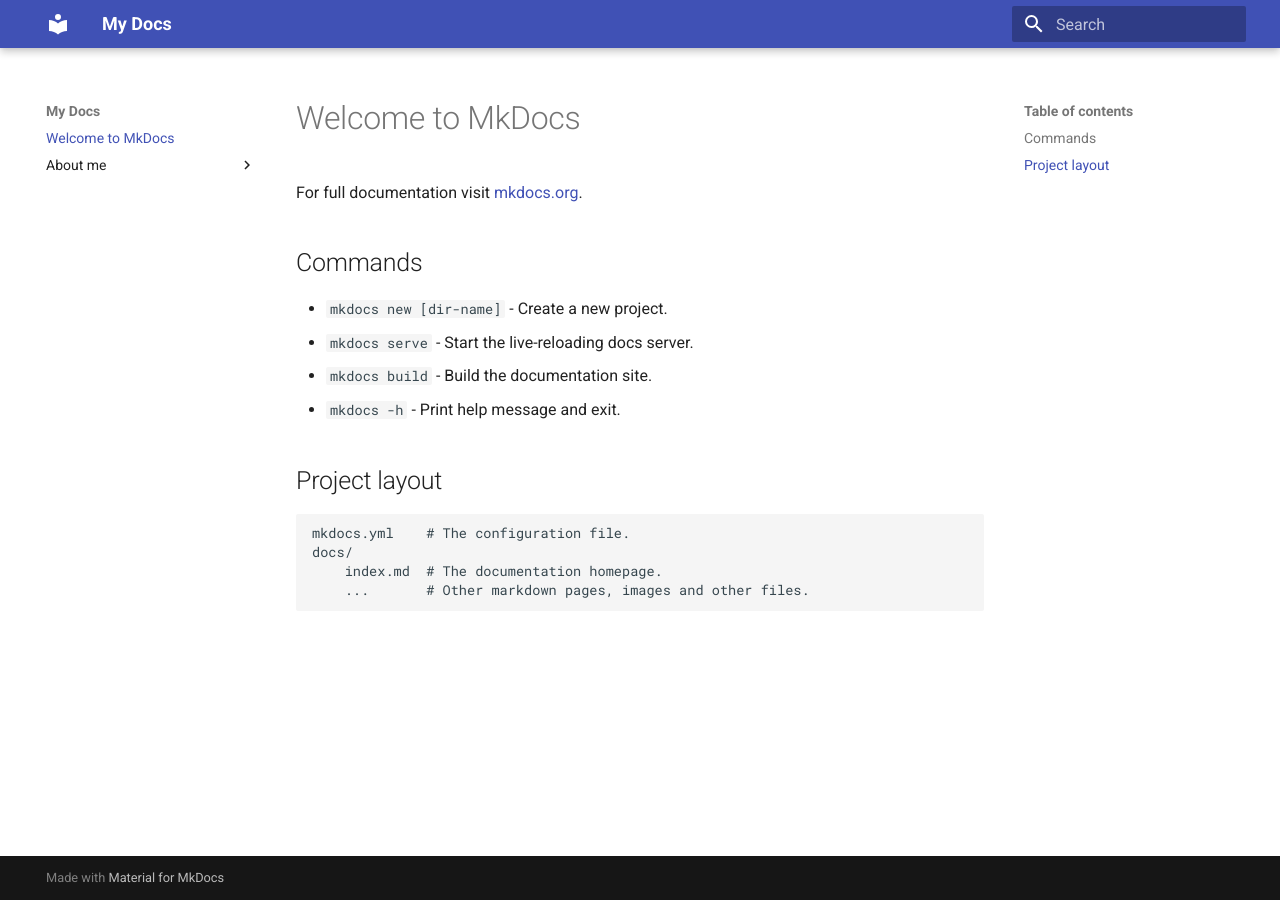
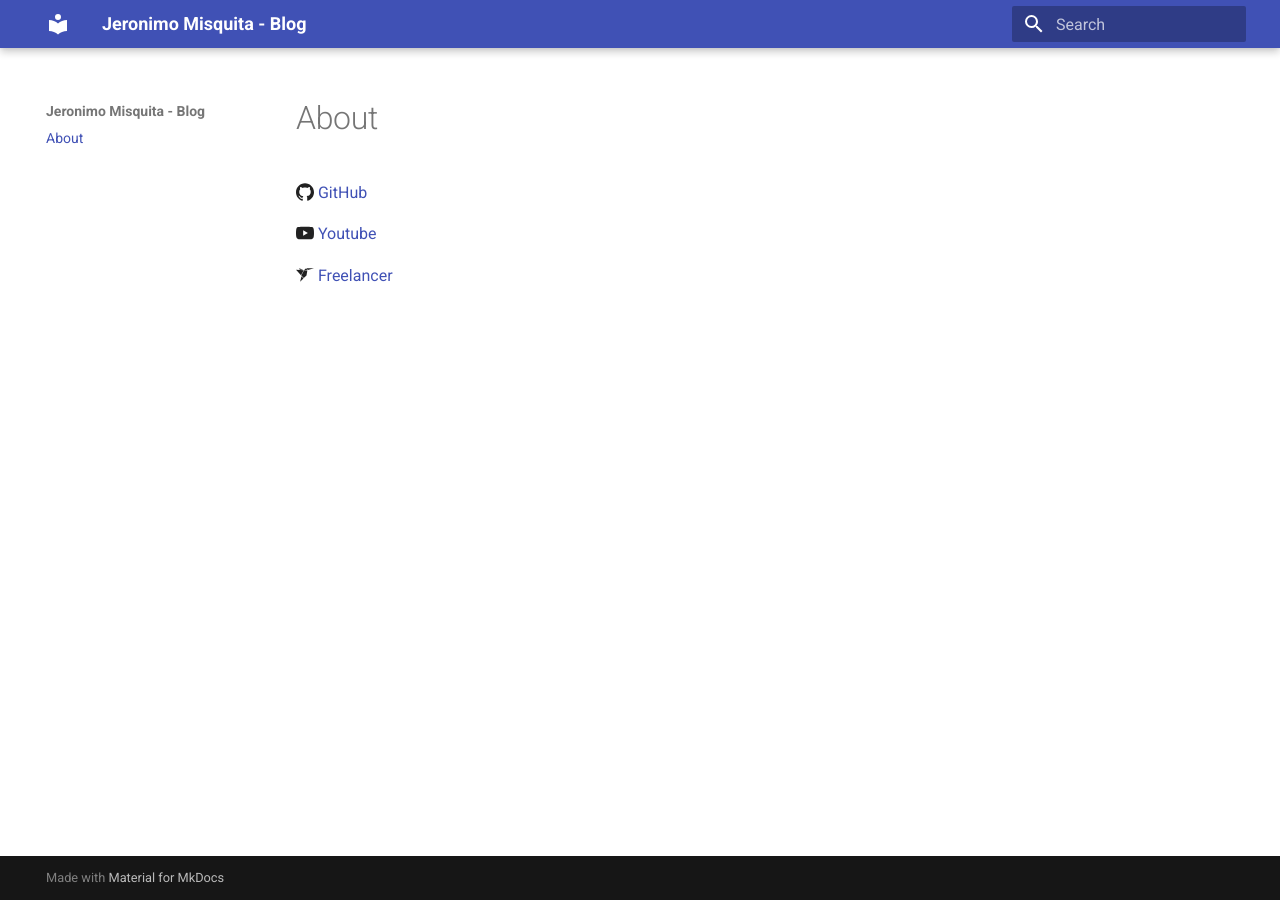
Before and after one commit to JeronimoMisquita/myBlog, an MkDocs documentation site: the page built from docs/docs/index.md, in a window 1280 px wide. Built offline with MkDocs 1.6.1 and Material for MkDocs 9.7.7, drawn with Linux system fonts in a browser that asks for light colours.

Commit message:
Added about me section

```diff
--- a/docs/docs/about-me/about.md
+++ /dev/null
@@ -1 +0,0 @@
-Hi my name is Jeronimo Misquita
--- a/docs/docs/index.md
+++ b/docs/docs/index.md
@@ -1,17 +1,7 @@
-# Welcome to MkDocs
+# About
 
-For full documentation visit [mkdocs.org](https://www.mkdocs.org).
+:simple-github: [GitHub](https://github.com/JeronimoMisquita){target=_blank}
 
-## Commands
+:simple-youtube: [Youtube](https://www.youtube.com/@jeronimomisquita4814/featured){target=_blank}
 
-* `mkdocs new [dir-name]` - Create a new project.
-* `mkdocs serve` - Start the live-reloading docs server.
-* `mkdocs build` - Build the documentation site.
-* `mkdocs -h` - Print help message and exit.
-
-## Project layout
-
-    mkdocs.yml    # The configuration file.
-    docs/
-        index.md  # The documentation homepage.
-        ...       # Other markdown pages, images and other files.
+:simple-freelancer: [Freelancer](https://m.freelancer.com/u/jeromemisquita){target=_blank}
--- a/docs/mkdocs.yml
+++ b/docs/mkdocs.yml
@@ -1,3 +1,8 @@
-site_name: My Docs
+site_name: Jeronimo Misquita - Blog
 theme:
   name: material
+markdown_extensions:
+  - attr_list
+  - pymdownx.emoji:
+      emoji_index: !!python/name:materialx.emoji.twemoji
+      emoji_generator: !!python/name:materialx.emoji.to_svg
```
